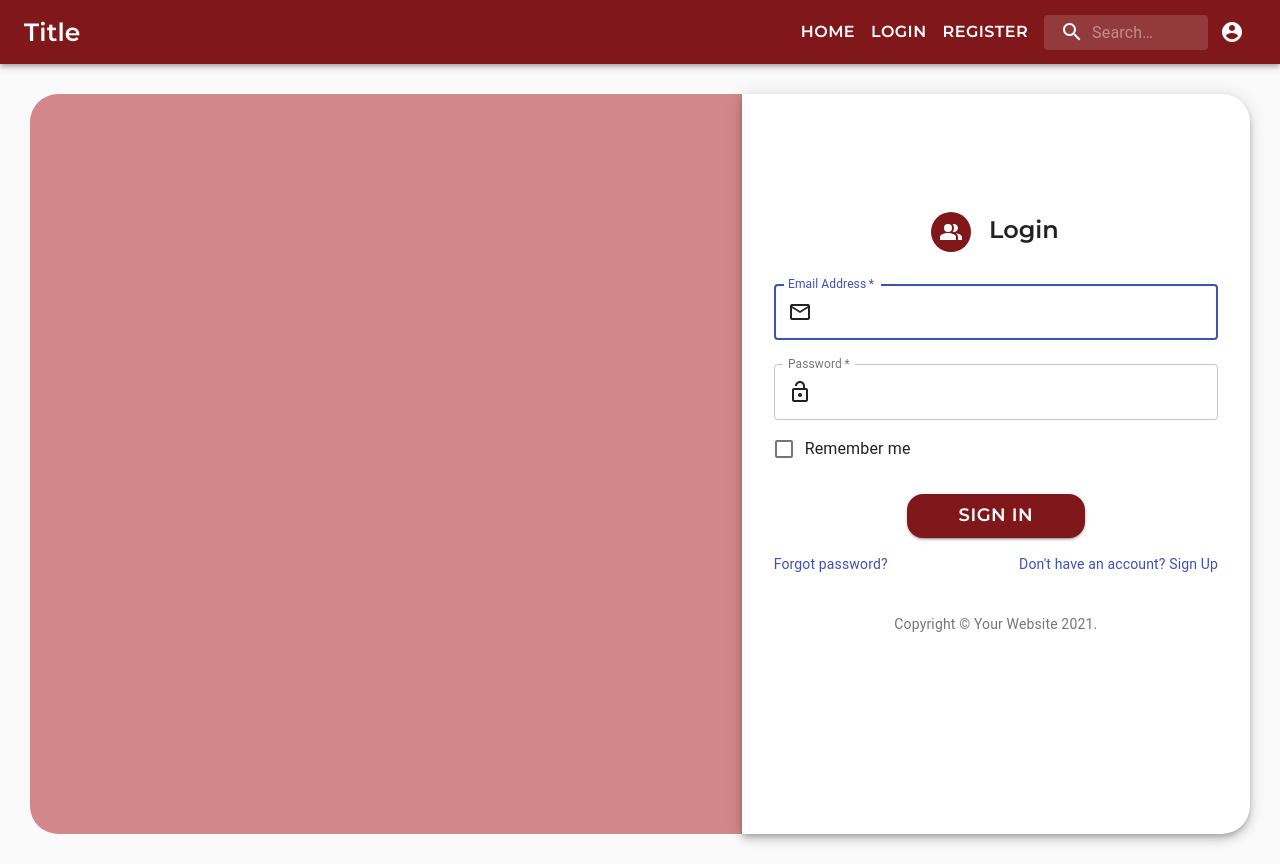
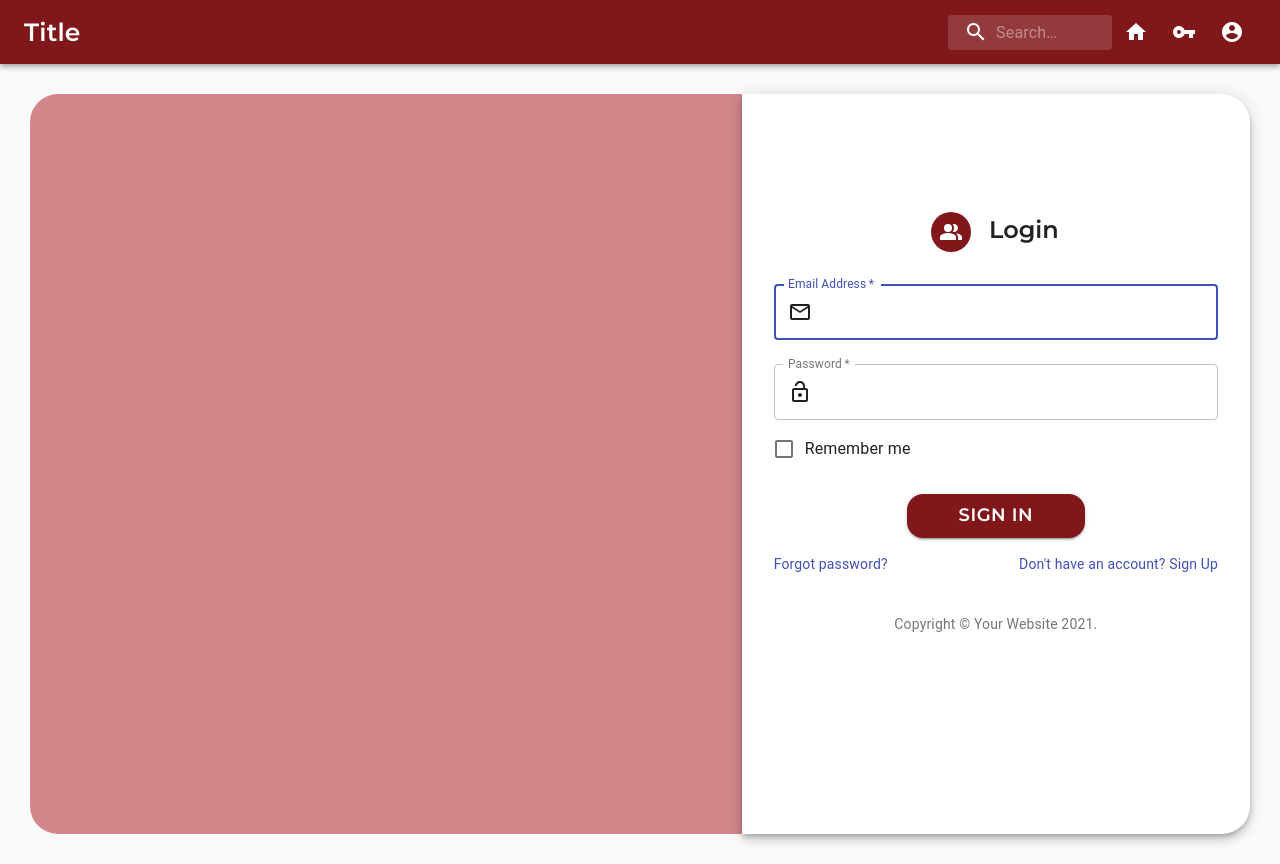
Before and after one commit to ElectivesTeam/barangayrequestsystem, a React (Create React App) app: page /login in a window 1280 px wide. Built offline with nearby package versions, Linux system fonts and the light colour scheme.

Commit message:
navbar iconbutton

```diff
--- a/src/components/navbar.jsx
+++ b/src/components/navbar.jsx
@@ -4,7 +4,6 @@ import AppBar from '@material-ui/core/AppBar';
 import Toolbar from '@material-ui/core/Toolbar';
 import Typography from '@material-ui/core/Typography';
 import IconButton from '@material-ui/core/IconButton';
-import MenuIcon from '@material-ui/icons/Menu';
 import AccountCircle from '@material-ui/icons/AccountCircle';
 import MenuItem from '@material-ui/core/MenuItem';
 import Menu from '@material-ui/core/Menu';
@@ -12,6 +11,9 @@ import { Link } from 'react-router-dom'
 import Button from '@material-ui/core/Button';
 import InputBase from '@material-ui/core/InputBase';
 import SearchIcon from '@material-ui/icons/Search';
+import HomeIcon from '@material-ui/icons/Home';
+import VpnKeyIcon from '@material-ui/icons/VpnKey';
+import Tooltip from '@material-ui/core/Tooltip';
 
 const useStyles = makeStyles((theme) => ({
   root: {
@@ -73,6 +75,10 @@ const useStyles = makeStyles((theme) => ({
     fontFamily: 'Montserrat',
     fontWeight: 600,
     fontSize: 16,
+    '&:hover': {
+
+
+    },
   },
   styledMenu: {
     marginTop: 35,
@@ -80,6 +86,7 @@ const useStyles = makeStyles((theme) => ({
   styledMenuItem: {
     fontFamily: 'Montserrat',
     fontSize: 14,
+
   }
 }));
 
@@ -105,9 +112,7 @@ export default function MenuAppBar() {
           <Typography variant="h6" className={classes.title}>
             Title
           </Typography>
-          <Button color= 'inherit' href="/" className={classes.styledButton}>Home</Button>
-          <Button color= 'inherit' href="/login" className={classes.styledButton}>Login</Button>
-          <Button color= 'inherit' href="/register" className={classes.styledButton}>Register</Button>
+
           <div className={classes.search}>
             <div className={classes.searchIcon}>
               <SearchIcon />
@@ -123,6 +128,25 @@ export default function MenuAppBar() {
           </div>
           { (
             <div>
+              <Tooltip title="Home">
+                <IconButton
+                href="/"
+                color="inherit"
+                >
+                <HomeIcon />
+                </IconButton>
+              </Tooltip>
+
+              <Tooltip title="Login">
+                <IconButton
+                  href="/login"
+                  color="inherit"
+                >
+                  <VpnKeyIcon />
+                </IconButton>
+              </Tooltip>
+
+              <Tooltip title="Menu">
                 <IconButton
                   aria-label="account of current user"
                   aria-controls="menu-appbar"
@@ -132,6 +156,7 @@ export default function MenuAppBar() {
                 >
                   <AccountCircle />
                 </IconButton>
+              </Tooltip>
 
               <Menu
                 className={classes.styledMenu}
@@ -155,6 +180,7 @@ export default function MenuAppBar() {
                   component={Link}
                   to="#"
                  >
+
                     Profile</MenuItem>
                 <MenuItem
                   className={classes.styledMenuItem}
--- a/src/navigation/Login.jsx
+++ b/src/navigation/Login.jsx
@@ -74,6 +74,11 @@ const useStyles = makeStyles((theme) => ({
     width: '40%',
     left: '30%',
     backgroundColor: '#80181B',
+    color: 'white',
+    '&:hover': {
+      backgroundColor: '#b71c1c',
+
+    },
 
   },
   h1: {
@@ -157,7 +162,6 @@ function SignInSide() {
                   type="submit"
                   fullWidth
                   variant="contained"
-                  color="primary"
                   className={classes.submit}
                   href="/"
               >
```
Lines whose indentation alone changed are shown as unchanged.
